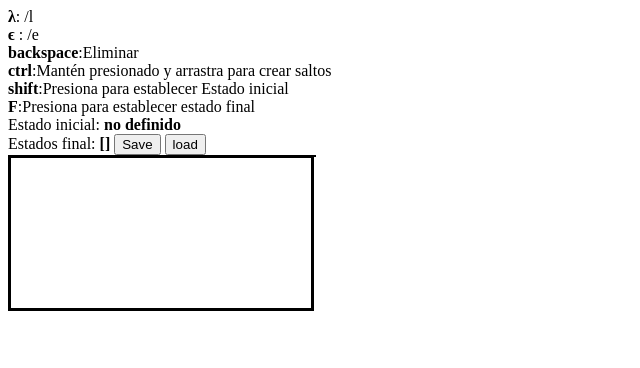
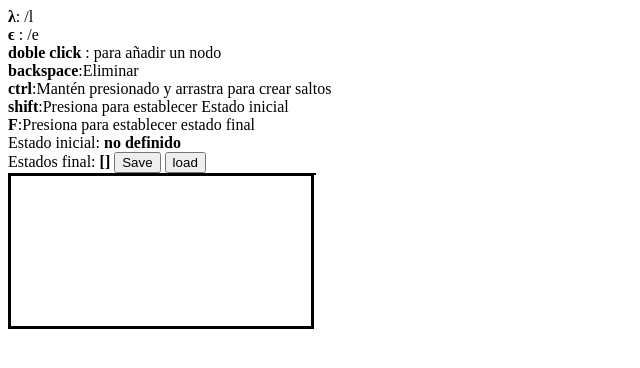
Before and after one commit to OrozcoOscar/automata, a plain HTML site: page index.html in a window 1280 px wide. Shown: the whole page, without its empty margins (0-640 px from the left). Drawn offline with Linux system fonts and the light colour scheme; a script that the page names is missing.

Commit message:
Update index.html

```diff
--- a/index.html
+++ b/index.html
@@ -24,6 +24,7 @@
     <div class="opc">
         <b>λ</b>: /l <br>
         <b>ϵ</b> : /e <br>
+        <b>doble click</b> : para añadir un nodo <br>
         <b>backspace</b>:Eliminar <br>
         <b>ctrl</b>:Mantén presionado y arrastra para crear saltos <br>
         <b>shift</b>:Presiona para establecer Estado inicial <br>
```
